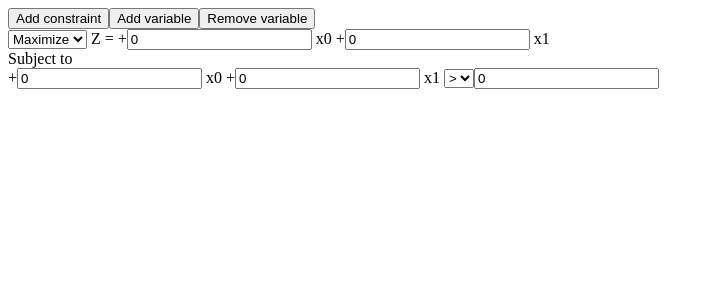
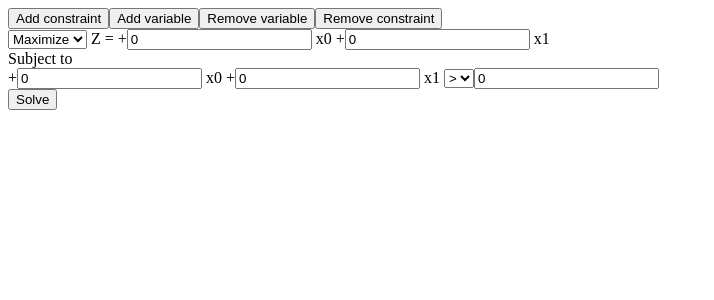
Before and after one commit to maheshbansod/numerical-methods, an Angular app: page / in a window 1280 px wide. Shown: the top 300 px of the page, without its empty margins (0-714 px from the left). Built offline with nearby package versions, Linux system fonts and the light colour scheme.

Commit message:
added removing functions

```diff
--- a/src/app/simplex-solver-inputs/simplex-solver-inputs.component.html
+++ b/src/app/simplex-solver-inputs/simplex-solver-inputs.component.html
@@ -1,7 +1,8 @@
 
 <button (click)="addConstraint()">Add constraint</button>
 <button (click)="addVariable()">Add variable</button>
-<button>Remove variable</button>
+<button (click)="removeVariable()">Remove variable</button>
+<button (click)="removeConstraint()">Remove constraint</button>
 <div>
     <div>
         <select [(ngModel)]='otype'>
@@ -30,3 +31,4 @@
         </div>
     </div>
 </div>
+<button>Solve</button>
--- a/src/app/simplex-solver-inputs/simplex-solver-inputs.component.ts
+++ b/src/app/simplex-solver-inputs/simplex-solver-inputs.component.ts
@@ -17,24 +17,6 @@ export class SimplexSolverInputsComponent implements OnInit {
   ngOnInit(): void {
   }
 
-  // onCostChange(event) {
-  //   let pos = Number(event.target.getAttribute('data-pos'));
-  //   this.costi[pos] = Number(event.target.value);
-  //   console.log(this.costi)
-  // }
-
-  // onConstraintCoeffChange(event) {
-  //   let pos = event.target.getAttribute('data-pos');
-  //   let [i,j] = pos.split(',');
-  //   this.constmat[i].coeffs[j]=Number(event.target.value);
-  //   console.log(this.constmat);
-  // }
-
-  // onConstraintConstChange(event) {
-  //   let pos = Number(event.target.getAttribute('data-pos'));
-  //   this.constmat[pos].b = Number(event.target.value);
-  // }
-
   addVariable() {
     this.costi.push(0);
 
@@ -45,7 +27,6 @@ export class SimplexSolverInputsComponent implements OnInit {
 
   addConstraint() {
     this.constmat.push({type:'=',coeffs: Array(this.costi.length).fill(0), b:0});
-    console.log(this.constmat);
   }
 
   removeVariable() {
@@ -56,6 +37,10 @@ export class SimplexSolverInputsComponent implements OnInit {
     });
   }
 
+  removeConstraint() {
+    this.constmat.pop();
+  }
+
   trackBy(index: any, item: any) {
     return index;
   }
```
